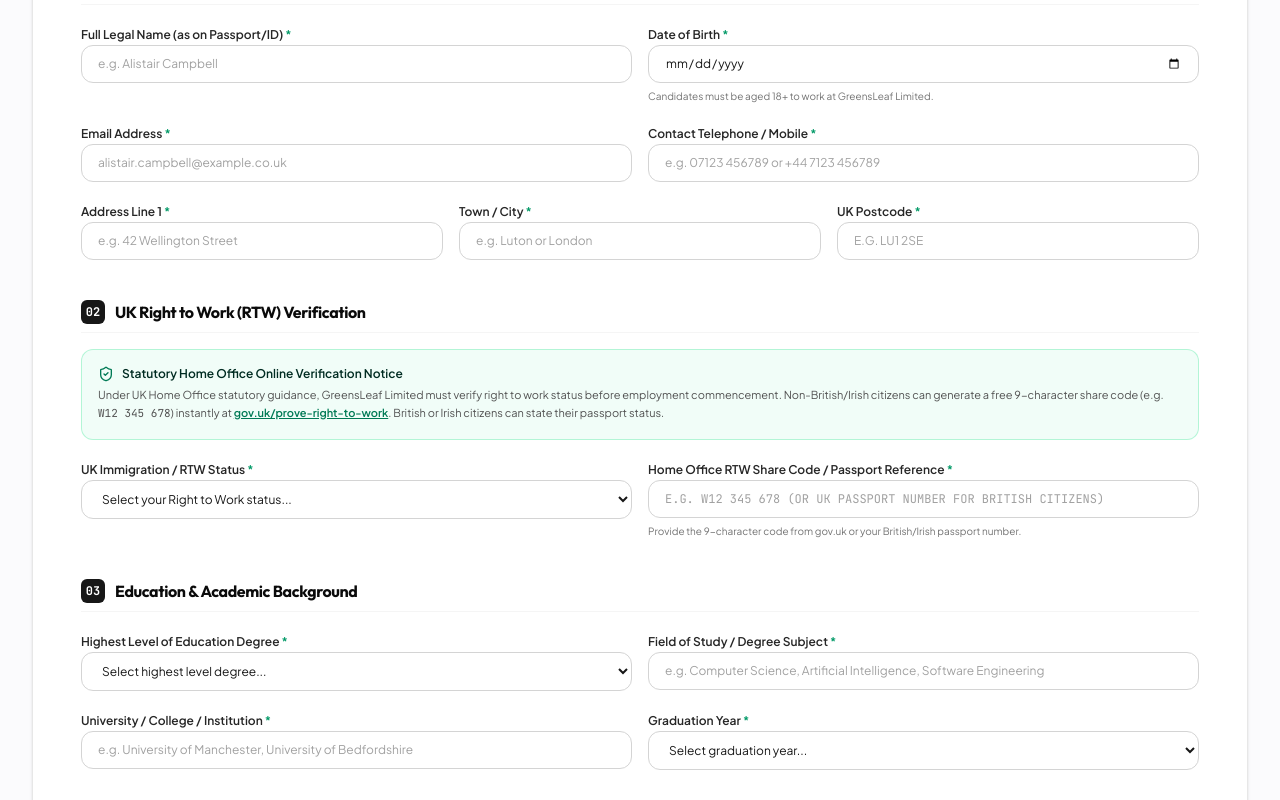
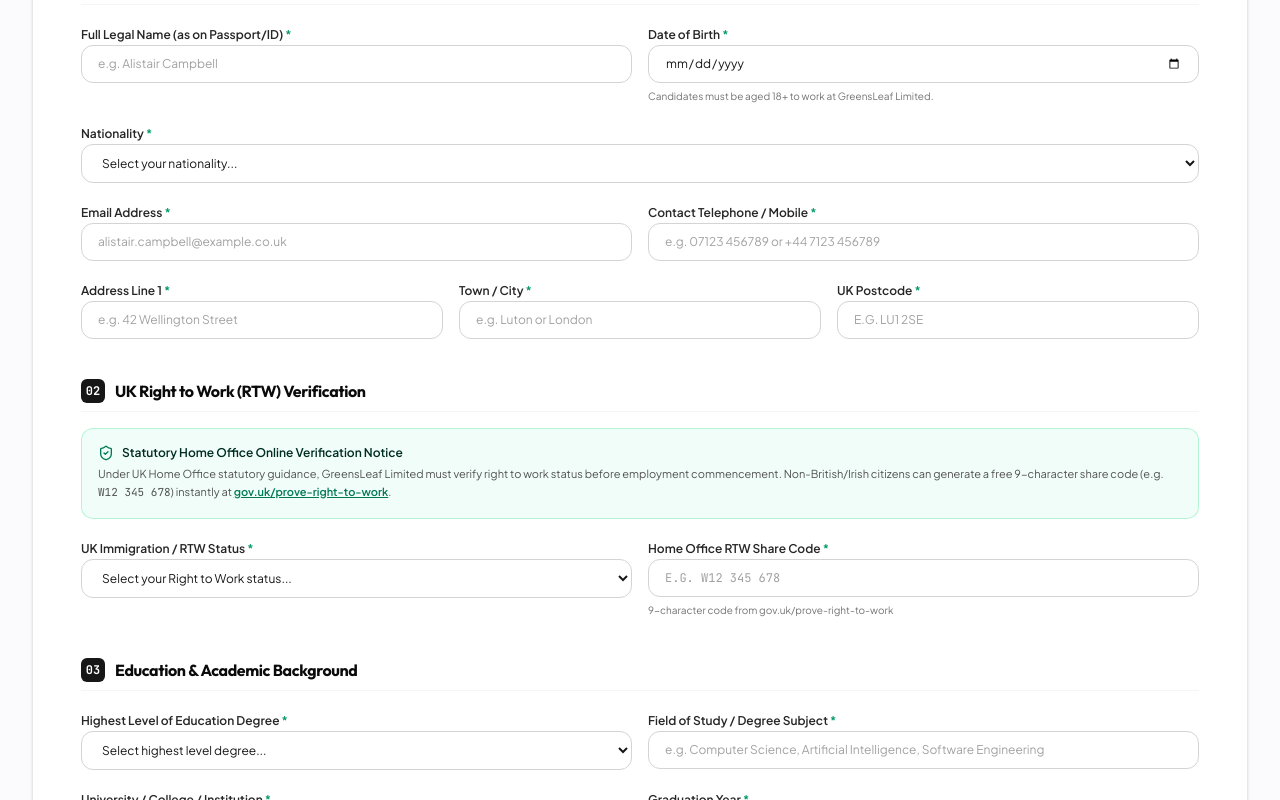
Before and after one commit to Cgn26/offshore, a React (Vite) app: page /careers in a window 1280 px wide. Shown: the part 3040-3840 px from the top of the page. Built offline with nearby package versions, Linux system fonts and the light colour scheme; the HTML template or start-up script is replaced by a standard one.

Commit message:
Add nationality field, conditional RTW UI, make portfolio optional

```diff
--- a/src/pages/Careers.jsx
+++ b/src/pages/Careers.jsx
@@ -19,7 +19,8 @@ export default function Careers() {
     city: '',
     postcode: '',
 
-    // 2. Right to Work Verification
+    // 2. Nationality & Right to Work Verification
+    nationality: '',
     rtwStatus: '',
     rtwShareCode: '',
 
@@ -125,13 +126,20 @@ export default function Careers() {
       return;
     }
 
-    if (!formData.rtwStatus) {
+    if (!formData.nationality) {
+      setStatus('error');
+      setFeedbackMessage('Please select your nationality.');
+      return;
+    }
+
+    const isBritishIrish = formData.nationality === 'British / Irish';
+    if (!isBritishIrish && !formData.rtwStatus) {
       setStatus('error');
       setFeedbackMessage('Please select your UK Right to Work immigration status.');
       return;
     }
 
-    if (formData.rtwStatus !== 'British Citizen / Irish Citizen' && !formData.rtwShareCode.trim()) {
+    if (!isBritishIrish && formData.rtwStatus !== 'British Citizen / Irish Citizen' && !formData.rtwShareCode.trim()) {
       setStatus('error');
       setFeedbackMessage('Please provide your 9-character Home Office RTW Share Code for online verification.');
       return;
@@ -161,11 +169,18 @@ export default function Careers() {
     setStatus('loading');
     setFeedbackMessage('');
 
+    // Auto-set RTW fields for British/Irish nationals
+    const submissionData = { ...formData };
+    if (formData.nationality === 'British / Irish') {
+      submissionData.rtwStatus = 'British Citizen / Irish Citizen';
+      submissionData.rtwShareCode = 'N/A – British/Irish Citizen';
+    }
+
     try {
       const response = await fetch('/api/career', {
         method: 'POST',
         headers: { 'Content-Type': 'application/json' },
-        body: JSON.stringify(formData),
+        body: JSON.stringify(submissionData),
       });
 
       const data = await response.json();
@@ -435,6 +450,39 @@ export default function Careers() {
                 </div>
               </div>
 
+              {/* Nationality */}
+              <div className="space-y-1.5">
+                <label className="text-xs font-semibold text-neutral-800">
+                  Nationality <span className="text-emerald-600">*</span>
+                </label>
+                <select
+                  name="nationality"
+                  required
+                  value={formData.nationality}
+                  onChange={handleChange}
+                  className="w-full px-4 py-2.5 rounded-xl bg-white border border-neutral-300 text-xs text-neutral-900 focus:outline-none focus:border-emerald-600"
+                >
+                  <option value="">Select your nationality...</option>
+                  <option value="British / Irish">British / Irish</option>
+                  <option value="EU / EEA National">EU / EEA National</option>
+                  <option value="Indian">Indian</option>
+                  <option value="Pakistani">Pakistani</option>
+                  <option value="Bangladeshi">Bangladeshi</option>
+                  <option value="Nigerian">Nigerian</option>
+                  <option value="Other">Other (please specify in cover note)</option>
+                </select>
+                {formData.nationality && formData.nationality !== 'British / Irish' && (
+                  <p className="text-[11px] text-amber-700 bg-amber-50 border border-amber-200 px-3 py-1.5 rounded-lg">
+                    As a non-British/Irish national, you will need to provide your UK Right to Work details in Section 02.
+                  </p>
+                )}
+                {formData.nationality === 'British / Irish' && (
+                  <p className="text-[11px] text-emerald-700 bg-emerald-50 border border-emerald-200 px-3 py-1.5 rounded-lg">
+                    British / Irish citizens are not required to provide an RTW Share Code.
+                  </p>
+                )}
+              </div>
+
               <div className="grid grid-cols-1 sm:grid-cols-2 gap-4">
                 {/* Email Address */}
                 <div className="space-y-1.5">
@@ -525,13 +573,23 @@ export default function Careers() {
                 <h3 className="font-heading font-bold text-neutral-950 text-base">UK Right to Work (RTW) Verification</h3>
               </div>
 
+              {formData.nationality === 'British / Irish' ? (
+                <div className="p-4 rounded-xl bg-emerald-50 border border-emerald-200 flex items-start gap-3">
+                  <ShieldCheck className="w-5 h-5 text-emerald-600 shrink-0 mt-0.5" />
+                  <div className="text-xs text-emerald-900 space-y-0.5">
+                    <p className="font-semibold">No RTW Share Code Required</p>
+                    <p className="text-[11px] text-emerald-700">British and Irish citizens are automatically eligible to work in the UK. GreensLeaf will verify your identity using your passport or birth certificate at the onboarding stage.</p>
+                  </div>
+                </div>
+              ) : (
+                <>
                   <div className="p-4 rounded-xl bg-emerald-50/70 border border-emerald-200/80 text-xs space-y-1 text-emerald-950">
                     <div className="flex items-center gap-2 font-semibold">
                       <ShieldCheck className="w-4 h-4 text-emerald-700 shrink-0" />
                       <span>Statutory Home Office Online Verification Notice</span>
                     </div>
                     <p className="text-[11px] text-neutral-600 leading-relaxed">
-                  Under UK Home Office statutory guidance, GreensLeaf Limited must verify right to work status before employment commencement. Non-British/Irish citizens can generate a free 9-character share code (e.g. <code>W12 345 678</code>) instantly at <a href="https://www.gov.uk/prove-right-to-work" target="_blank" rel="noreferrer" className="text-emerald-700 font-semibold underline">gov.uk/prove-right-to-work</a>. British or Irish citizens can state their passport status.
+                      Under UK Home Office statutory guidance, GreensLeaf Limited must verify right to work status before employment commencement. Non-British/Irish citizens can generate a free 9-character share code (e.g. <code>W12 345 678</code>) instantly at <a href="https://www.gov.uk/prove-right-to-work" target="_blank" rel="noreferrer" className="text-emerald-700 font-semibold underline">gov.uk/prove-right-to-work</a>.
                     </p>
                   </div>
 
@@ -543,13 +601,12 @@ export default function Careers() {
                       </label>
                       <select
                         name="rtwStatus"
-                    required
+                        required={formData.nationality !== 'British / Irish'}
                         value={formData.rtwStatus}
                         onChange={handleChange}
                         className="w-full px-4 py-2.5 rounded-xl bg-white border border-neutral-300 text-xs text-neutral-900 focus:outline-none focus:border-emerald-600"
                       >
                         <option value="">Select your Right to Work status...</option>
-                    <option value="British Citizen / Irish Citizen">British Citizen / Irish Citizen</option>
                         <option value="EU Settlement Scheme (Settled Status)">EU Settlement Scheme (Settled Status)</option>
                         <option value="EU Settlement Scheme (Pre-Settled Status)">EU Settlement Scheme (Pre-Settled Status)</option>
                         <option value="Skilled Worker Visa (Requires Sponsorship or Transfer)">Skilled Worker Visa (Requires Sponsorship/Transfer)</option>
@@ -563,19 +620,22 @@ export default function Careers() {
                     {/* RTW Share Code */}
                     <div className="space-y-1.5">
                       <label className="text-xs font-semibold text-neutral-800">
-                    Home Office RTW Share Code / Passport Reference <span className="text-emerald-600">*</span>
+                        Home Office RTW Share Code <span className="text-emerald-600">*</span>
                       </label>
                       <input
                         type="text"
                         name="rtwShareCode"
+                        required={formData.nationality !== 'British / Irish'}
                         value={formData.rtwShareCode}
                         onChange={handleChange}
-                    placeholder="e.g. W12 345 678 (or UK Passport number for British citizens)"
+                        placeholder="e.g. W12 345 678"
                         className="w-full px-4 py-2.5 rounded-xl bg-white border border-neutral-300 text-xs text-neutral-900 placeholder-neutral-400 focus:outline-none focus:border-emerald-600 focus:ring-1 focus:ring-emerald-600 font-mono uppercase"
                       />
-                  <p className="text-[10px] text-neutral-500">Provide the 9-character code from gov.uk or your British/Irish passport number.</p>
+                      <p className="text-[10px] text-neutral-500">9-character code from gov.uk/prove-right-to-work</p>
                     </div>
                   </div>
+                </>
+              )}
             </div>
 
             {/* SECTION 3: Education & Academic Credentials */}
@@ -871,12 +931,11 @@ export default function Careers() {
                 {/* LinkedIn or GitHub */}
                 <div className="space-y-1.5">
                   <label className="text-xs font-semibold text-neutral-800">
-                    Portfolio, GitHub or LinkedIn URL <span className="text-emerald-600">*</span>
+                    Portfolio, GitHub or LinkedIn URL <span className="text-neutral-400 font-normal">(Optional)</span>
                   </label>
                   <input
                     type="url"
                     name="portfolio"
-                    required
                     value={formData.portfolio}
                     onChange={handleChange}
                     placeholder="https://github.com/username or https://linkedin.com/in/username"
```
Also changed, not shown: 1 other file (tests, documents, lock files or other folders). Lines whose indentation alone changed are shown as unchanged.
